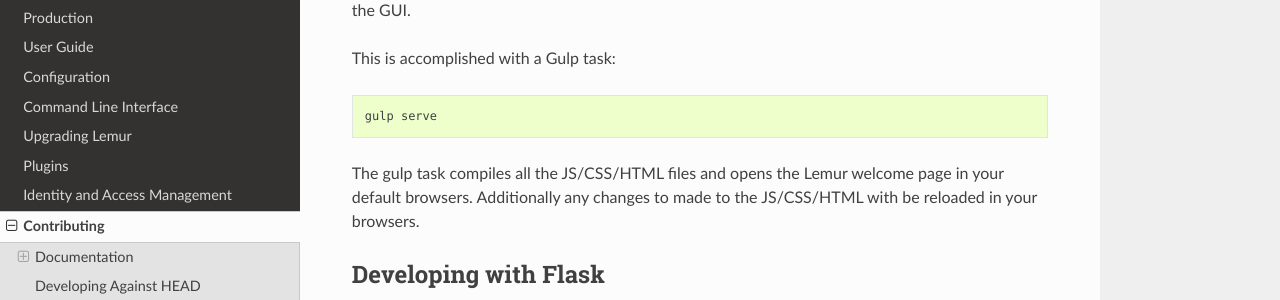
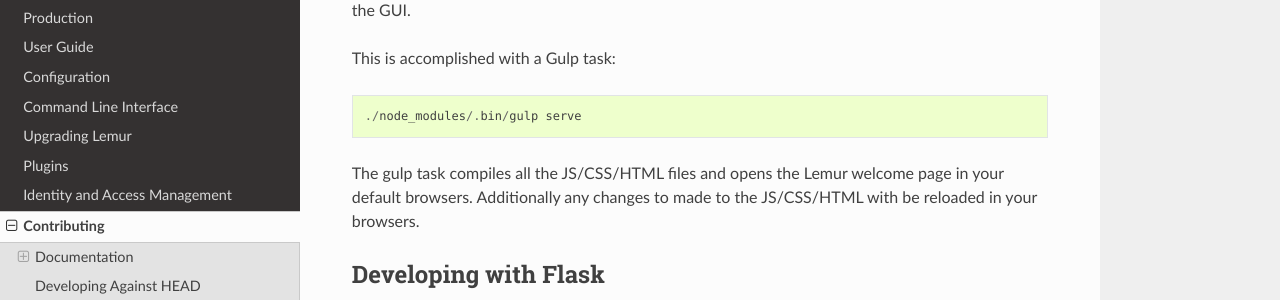
Before and after one commit to Netflix/lemur, a Sphinx documentation site: the page built from docs/developer/index.rst, in a window 1280 px wide and 900 px high, scrolled down 3273 px. Shown: the part 151-451 px from the top of the window. Built offline with Sphinx 7.4.7 and the Read the Docs theme 2.0.0, drawn with Linux system fonts in a browser that asks for light colours.

Commit message:
Adding gulp path

```diff
--- a/docs/developer/index.rst
+++ b/docs/developer/index.rst
@@ -151,7 +151,7 @@
 
 ::
 
-    gulp serve
+    ./node_modules/.bin/gulp serve
 
 The gulp task compiles all the JS/CSS/HTML files and opens the Lemur welcome page in your default browsers. Additionally any changes to made to the JS/CSS/HTML with be reloaded in your browsers.
 
```
